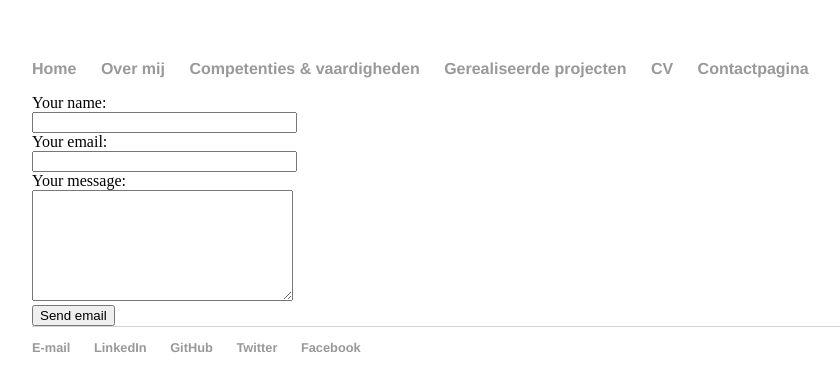
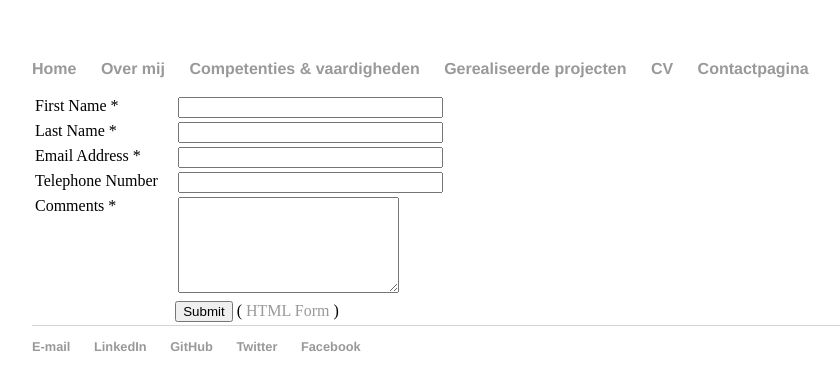
Before and after one commit to Jornax/Jornax.github.io, a Jekyll site: the page built from contact/index.html, in a window 1280 px wide. Shown: the top 391 px of the page, without its empty margins (160-1000 px from the left). Built offline with Jekyll 4.4.1, drawn with Linux system fonts in a browser that asks for light colours.

Commit message:
Update index.html

```diff
--- a/contact/index.html
+++ b/contact/index.html
@@ -3,22 +3,57 @@ layout: default
 title: Contactpagina
 ---
 
-	<div class="contact" id="after_submit"></div>
-	<form id="contact_form" action="#" method="POST" enctype="multipart/form-data">
-  		<div class="row">
-    			<label class="required" for="name">Your name:</label><br />
-    			<input id="name" class="input" name="name" type="text" value="" size="30" /><br />
-    			<span id="name_validation" class="error_message"></span>
-  		</div>
-  		<div class="row">
-    			<label class="required" for="email">Your email:</label><br />
-    			<input id="email" class="input" name="email" type="text" value="" size="30" /><br />
-    			<span id="email_validation" class="error_message"></span>
-  		</div>
-  		<div class="row">
-    			<label class="required" for="message">Your message:</label><br />
-    			<textarea id="message" class="input" name="message" rows="7" cols="30"></textarea><br />
-    			<span id="message_validation" class="error_message"></span>
-  		</div>
-			<input id="submit_button" type="submit" value="Send email" />
-	</form>
+	<form name="htmlform" method="post" action="html_form_send.php">
+<table width="450px">
+</tr>
+<tr>
+ <td valign="top">
+  <label for="first_name">First Name *</label>
+ </td>
+ <td valign="top">
+  <input  type="text" name="first_name" maxlength="50" size="30">
+ </td>
+</tr>
+
+<tr>
+ <td valign="top"">
+  <label for="last_name">Last Name *</label>
+ </td>
+ <td valign="top">
+  <input  type="text" name="last_name" maxlength="50" size="30">
+ </td>
+</tr>
+<tr>
+ <td valign="top">
+  <label for="email">Email Address *</label>
+ </td>
+ <td valign="top">
+  <input  type="text" name="email" maxlength="80" size="30">
+ </td>
+
+</tr>
+<tr>
+ <td valign="top">
+  <label for="telephone">Telephone Number</label>
+ </td>
+ <td valign="top">
+  <input  type="text" name="telephone" maxlength="30" size="30">
+ </td>
+</tr>
+<tr>
+ <td valign="top">
+  <label for="comments">Comments *</label>
+ </td>
+ <td valign="top">
+  <textarea  name="comments" maxlength="1000" cols="25" rows="6"></textarea>
+ </td>
+
+</tr>
+<tr>
+ <td colspan="2" style="text-align:center">
+  <!-- We are grateful to you for keeping this link in place. thank you. -->
+  <input type="submit" value="Submit">   ( <a href="http://www.freecontactform.com/html_form.php">HTML Form</a> )
+ </td>
+</tr>
+</table>
+</form>
```
